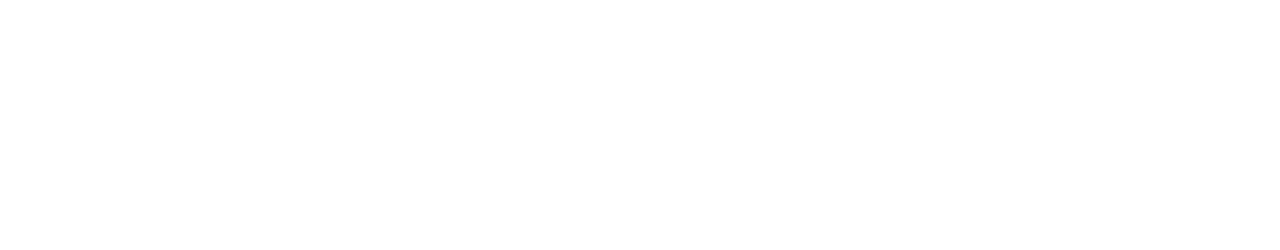
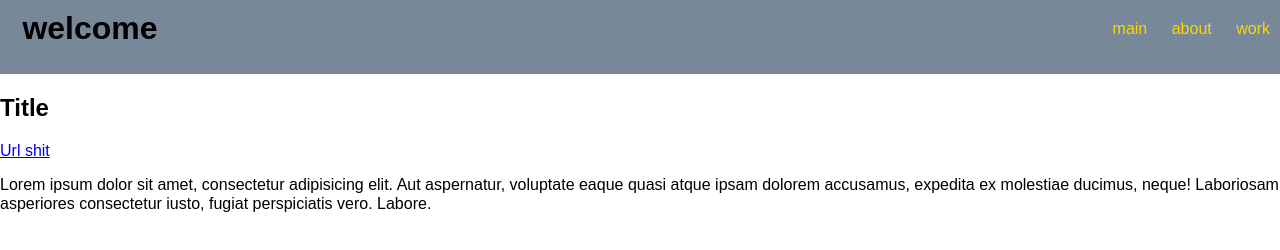
Before and after one commit to meindlgrayson/portfolio, a plain HTML site: page index.html in a window 1280 px wide. Drawn offline with Linux system fonts and the light colour scheme.

Commit message:
finished hamburger menu and light styling. added placeholder page content

```diff
--- a/index.html
+++ b/index.html
@@ -1,5 +1,6 @@
 <!DOCTYPE html>
 <html lang="en">
+
 <head>
   <meta charset="UTF-8">
   <meta name="viewport" content="width=device-width, initial-scale=1">
@@ -9,13 +10,28 @@
   <link rel="stylesheet" href="styles/layout.css">
   <link rel="stylesheet" href="styles/modules.css">
 </head>
+
 <body>
+  <header class="clearfix">
+    <h1>welcome</h1>
     <nav>
+      <div class="burger">
+        <button class="menu-button"><img src="icons-images/menu.svg"></button>
+      </div>
       <ul class="burger-nav">
         <li><a href="index.html">main</a></li>
         <li><a href="about.html">about</a></li>
         <li><a href="work.html">work</a></li>
       </ul>
     </nav>
+  </header>
+  <section class="content">
+    <article>
+      <h2>Title</h2>
+      <a href="gofuckyourself.com">Url shit</a>
+      <p>Lorem ipsum dolor sit amet, consectetur adipisicing elit. Aut aspernatur, voluptate eaque quasi atque ipsam dolorem accusamus, expedita ex molestiae ducimus, neque! Laboriosam asperiores consectetur iusto, fugiat perspiciatis vero. Labore.</p>
+    </article>
+  </section>
 </body>
+
 </html>
--- /dev/null
+++ b/projects.js
@@ -0,0 +1,3 @@
+var beerBuddies = {
+
+}
--- a/styles/modules.css
+++ b/styles/modules.css
@@ -1,10 +1,71 @@
-.burger-nav {
-  display: block;
+header {
+  background-color: lightslategray;
+}
+
+.clearfix::after {
+  content: "";
+  display: table;
+  clear: both;
+}
+
+nav {
+  float: clear;
+}
+
+li a:visited, li a:link {
+  text-decoration: none;
+  color: gold;
+}
+
+h1 {
+  width: 140px;
+  text-align: center;
+  margin: 0 auto;
+  padding: 10px 20px 10px 20px;
+  float: left;
+}
+
+div.burger {
   float: right;
 }
 
+.burger-nav {
+  display: none;
+  margin-top: 0px;
+  /*margin-left: -30px;*/
+  list-style-type: none;
+  clear: left;
+  text-align: center;
+}
+
+.burger-nav li {
+  padding: 20px 0;
+}
+
+nav:hover ul {
+  display: block;
+}
+
+.main-nav {
+  display: none;
+}
+
 @media only screen and (min-width: 420px) {
-  .burger-nav {
+  .menu-button {
     display: none;
   }
+
+  .burger-nav, .burger-nav li {
+    display: inline-block;
+    margin-left: 15px;
+    margin-right: 5px;
+  }
+
+  nav:hover ul {
+    display: inline-block;
+  }
+
+  nav {
+    float: right;
+  }
 }
```
Also changed, not shown: app.js (added, +8 -0 lines), icons-images/menu.svg (added). Lines whose indentation alone changed are shown as unchanged.
